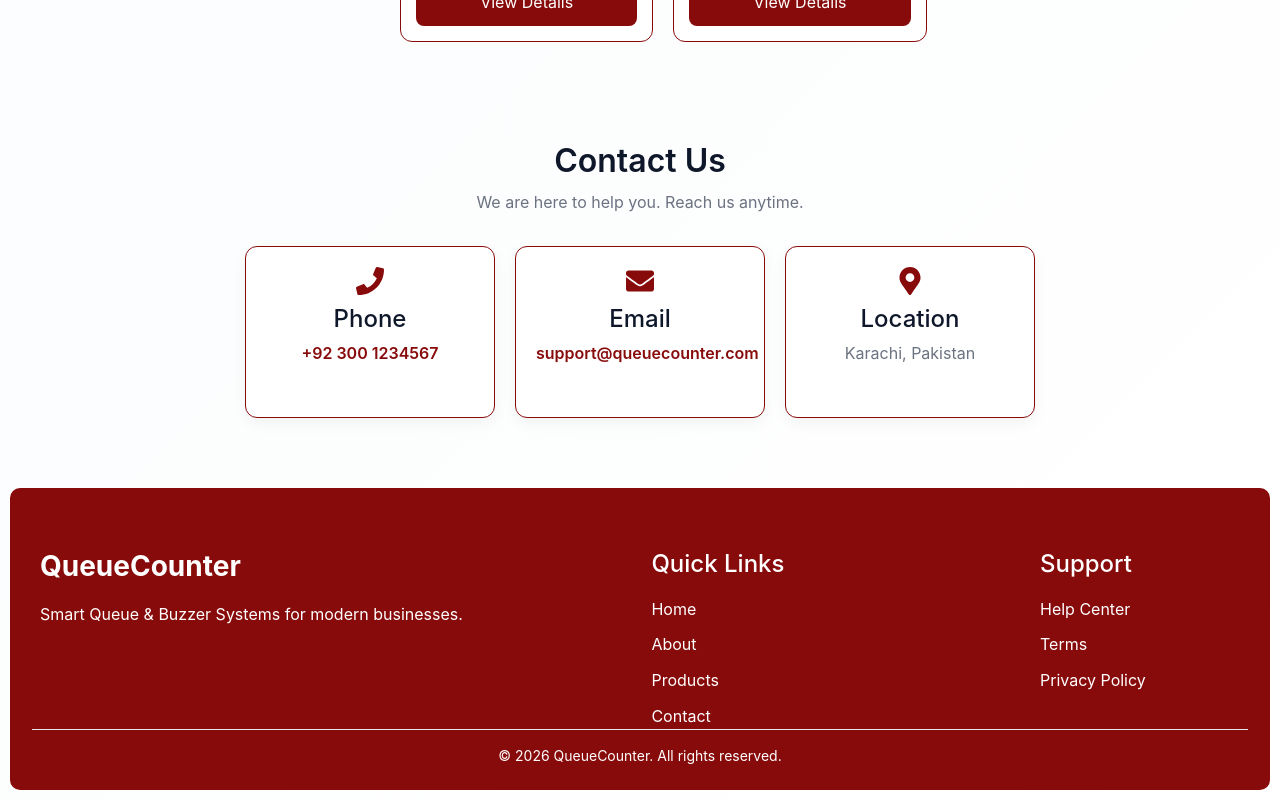
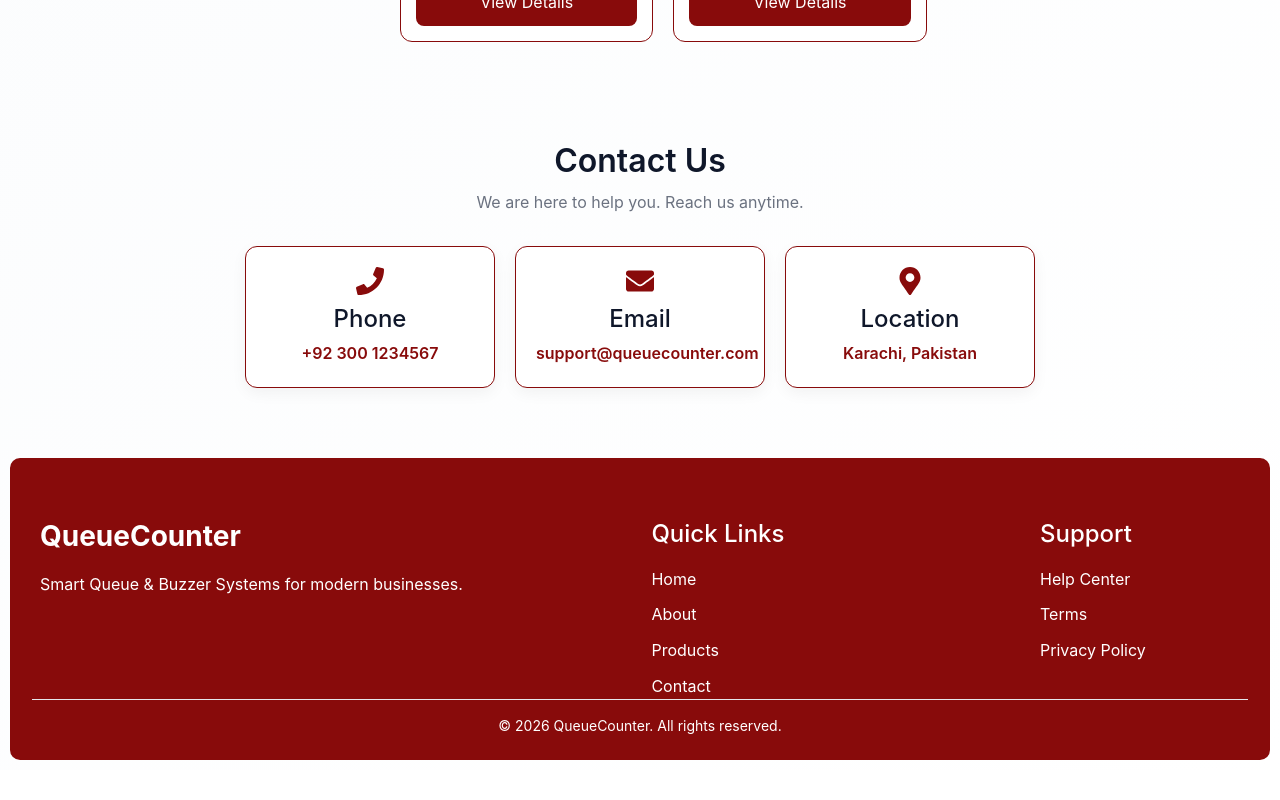
Before and after one commit to Nooruleman2005-cooder/queue-, a React (Vite) app in the folder frontend/: page / in a window 1280 px wide. Shown: the part 2039-2839 px from the top of the page. After the commit the page ends 2809 px from the top, so only its background shows below. Built offline with nearby package versions, Linux system fonts and the light colour scheme.

Commit message:
add-location

```diff
--- a/frontend/src/pages/Contact.jsx
+++ b/frontend/src/pages/Contact.jsx
@@ -30,7 +30,13 @@ const Contact = () => {
         <div className="contact-item">
           <FaMapMarkerAlt className="icon" />
           <h4>Location</h4>
-          <p>Karachi, Pakistan</p>
+          <a
+            href="https://www.google.com/maps?q=322-A,+3rd+Floor,+Bhayani+Shopping+Centre,+Block+M,+North+Nazimabad,+Karachi,+Pakistan"
+            target="_blank"
+            rel="noopener noreferrer"
+          >
+            Karachi, Pakistan
+          </a>
         </div>
 
       </div>
```
